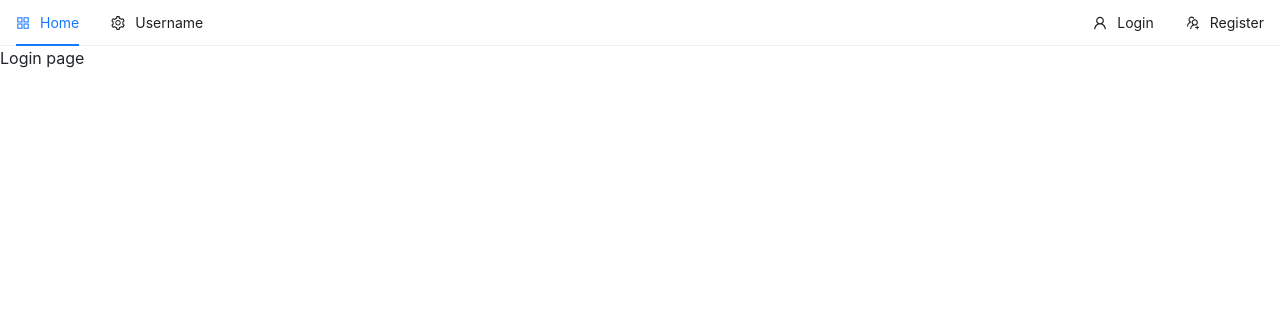
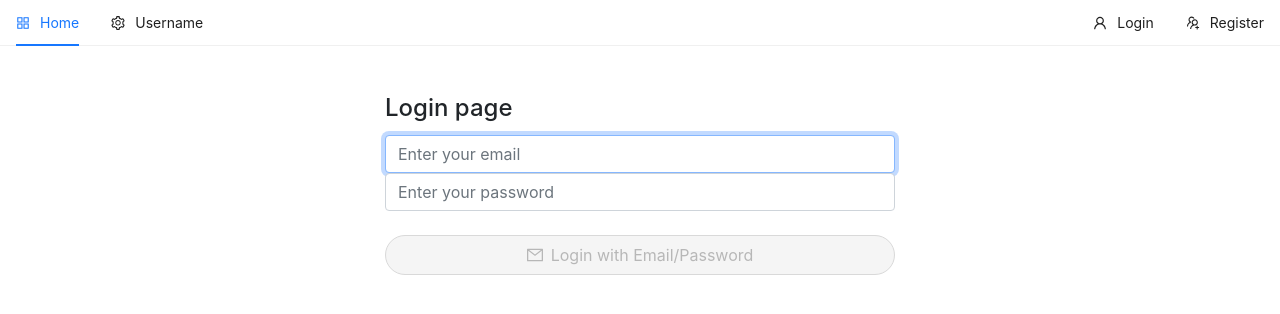
Before and after one commit to aarav-anish/ecommerce, a React (Create React App) app in the folder client/: page /login in a window 1280 px wide. Shown: the top 314 px of the page. Built offline with nearby package versions, Linux system fonts and the light colour scheme; no server answers.

Commit message:
add login with email/password

```diff
--- a/client/src/App.js
+++ b/client/src/App.js
@@ -19,9 +19,13 @@
     const unsubscribe = onAuthStateChanged(auth, async (user) => {
       if (user) {
         const idTokenResult = await user.getIdTokenResult();
-        console.log("user: ", user, "idTokenResult: ", idTokenResult.token);
-
-        dispatch({ type: "LOGGED_IN_USER", payload: { email: user.email } });
+        dispatch({
+          type: "LOGGED_IN_USER",
+          payload: {
+            email: user.email,
+            token: idTokenResult.token,
+          },
+        });
       } else {
         console.log("user is not logged in");
       }
--- a/client/src/pages/auth/Login.js
+++ b/client/src/pages/auth/Login.js
@@ -1,9 +1,99 @@
-import React from "react";
+import React, { useState } from "react";
+import { useNavigate } from "react-router-dom";
+import { useDispatch } from "react-redux";
+import { notification } from "antd";
+import { auth } from "../../firebase";
+import { signInWithEmailAndPassword } from "firebase/auth";
+
+import { Button } from "antd";
+import { MailOutlined } from "@ant-design/icons";
 
 const Login = () => {
+  const [email, setEmail] = useState("");
+  const [password, setPassword] = useState("");
+  const navigate = useNavigate();
+  const dispatch = useDispatch();
+
+  const handleSubmit = async (e) => {
+    e.preventDefault();
+
+    try {
+      const userCredential = await signInWithEmailAndPassword(
+        auth,
+        email,
+        password
+      );
+      console.log("user info: ", userCredential.user);
+      const user = userCredential.user;
+      const idTokenResult = await user.accessToken;
+      dispatch({
+        type: "LOGGED_IN_USER",
+        payload: {
+          email: user.email,
+          token: idTokenResult,
+        },
+      });
+      navigate("/");
+    } catch (error) {
+      const openError = (type) => {
+        notification[type]({
+          message: "Error",
+          description: error.message,
+        });
+      };
+      openError("error");
+    }
+  };
+
+  const loginForm = () => {
+    return (
+      <form onSubmit={handleSubmit}>
+        <div class="form-group">
+          <input
+            type="email"
+            class="form-control"
+            value={email}
+            onChange={(e) => setEmail(e.target.value)}
+            placeholder="Enter your email"
+            required
+            autoFocus
+          />
+        </div>
+        <div class="form-group">
+          <input
+            type="password"
+            class="form-control"
+            value={password}
+            onChange={(e) => setPassword(e.target.value)}
+            placeholder="Enter your password"
+            required
+          />
+        </div>
+        <br />
+        <Button
+          type="primary"
+          onClick={handleSubmit}
+          className="mb-3"
+          block
+          shape="round"
+          icon={<MailOutlined />}
+          size="large"
+          disabled={!email || password.length < 8}
+        >
+          Login with Email/Password
+        </Button>
+      </form>
+    );
+  };
+
   return (
-    <div>
-      <p>Login page</p>
+    <div className="container p-5">
+      <div className="row">
+        <div className="col-md-6 offset-md-3">
+          <h4>Login page</h4>
+          {loginForm()}
+        </div>
+      </div>
     </div>
   );
 };
--- a/client/src/pages/auth/Register.js
+++ b/client/src/pages/auth/Register.js
@@ -51,6 +51,7 @@
           required
           autoFocus
         />
+        <br />
         <button type="submit" className="btn btn-primary">
           Register
         </button>
```
